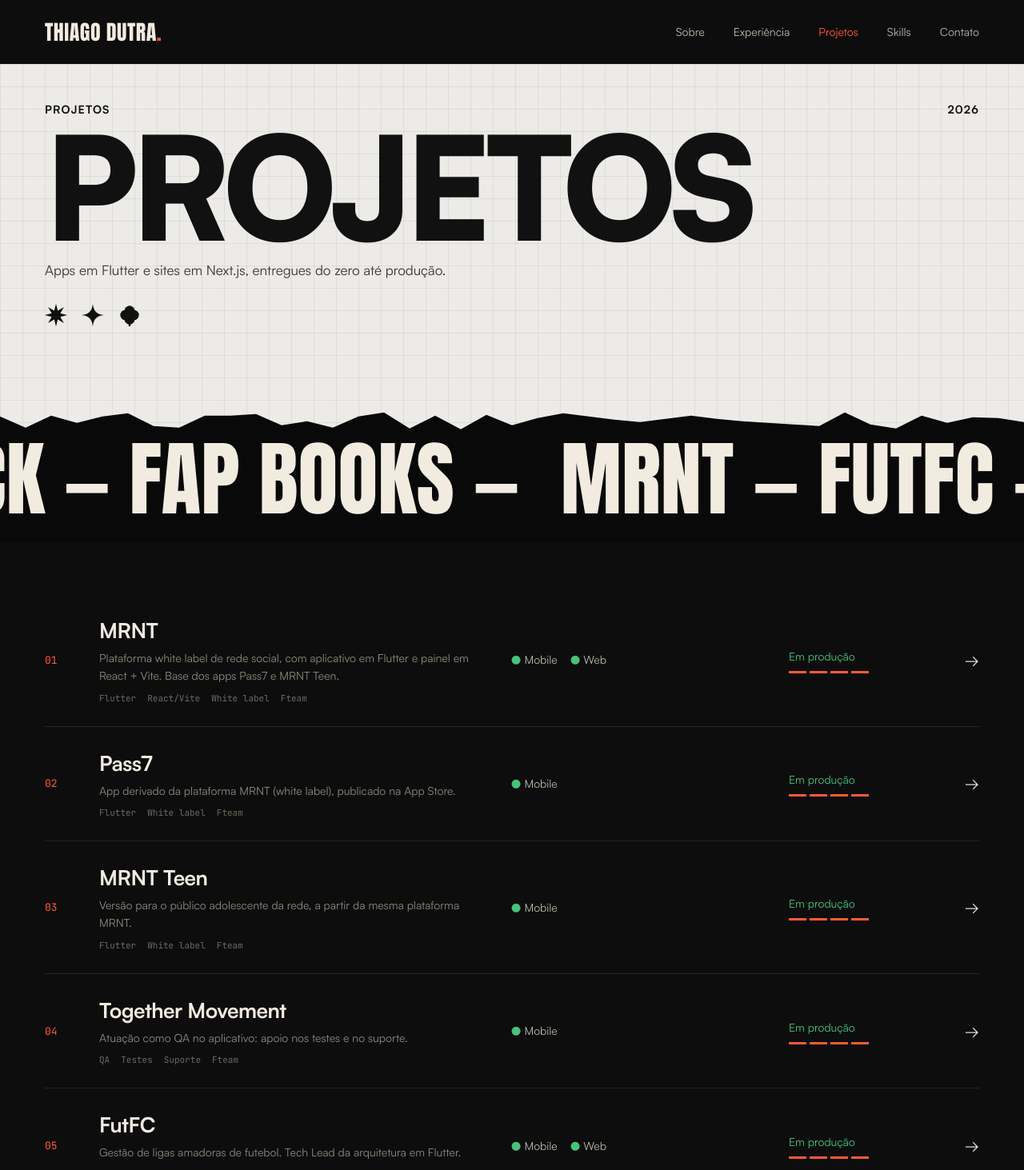
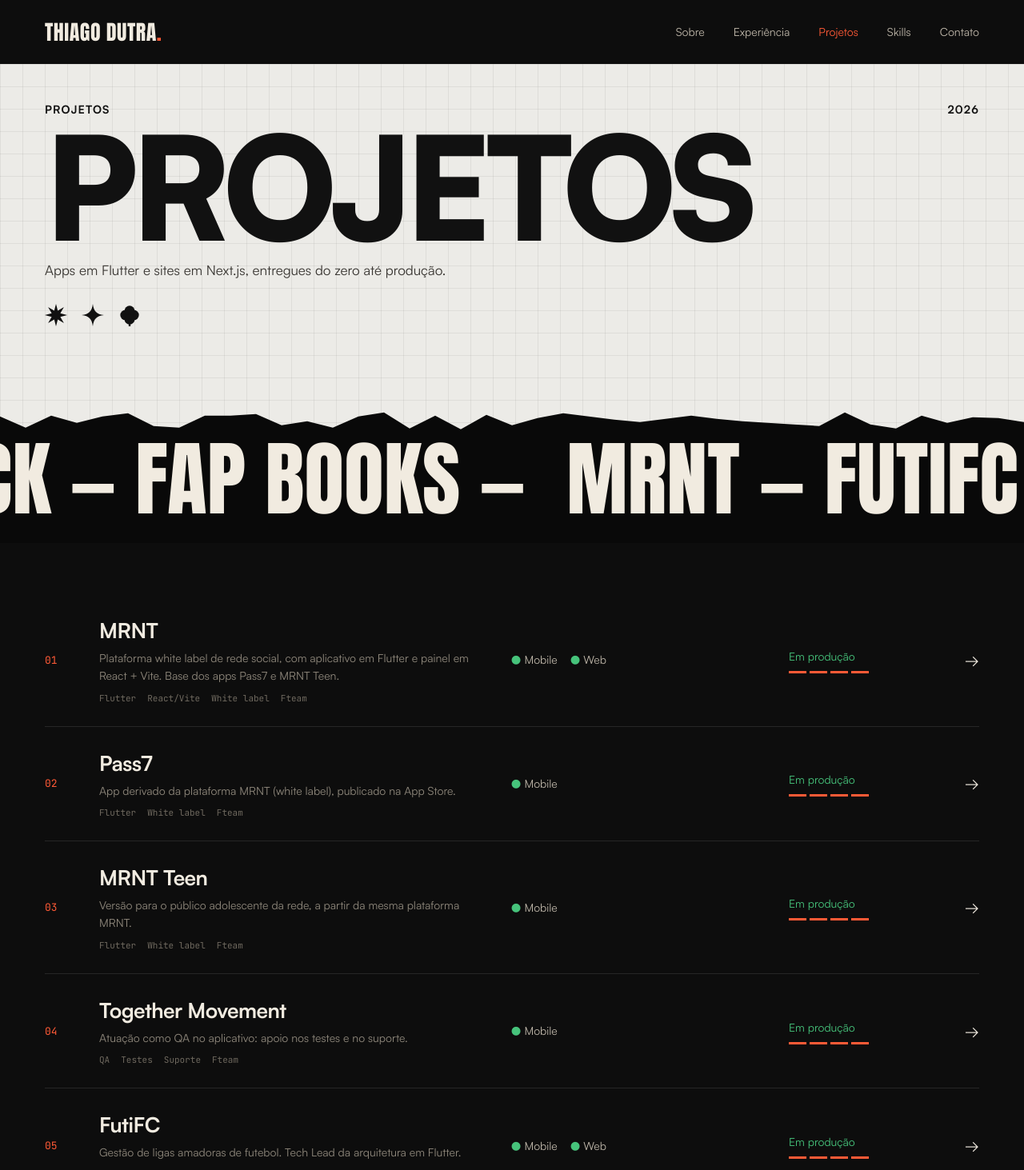
Before and after one commit to dutrathiagodev/portifolio, a Next.js app: page /projetos in a window 1280 px wide. Shown: the top 1463 px of the page at 80% size. Built offline with nearby package versions, Linux system fonts and the light colour scheme; no server answers.

Commit message:
fix: corrige o nome do projeto para FutiFC

```diff
--- a/src/app/projetos/page.tsx
+++ b/src/app/projetos/page.tsx
@@ -4,7 +4,7 @@ import { Projects } from "@/components/sections/projects/projects";
 export const metadata: Metadata = {
   title: "Projetos",
   description:
-    "Projetos de Thiago Dutra em Flutter e Next.js: MRNT, FutFC, Face a Face, To-Do List Detetive, OneTick, FAP Books e mais, com status e camadas.",
+    "Projetos de Thiago Dutra em Flutter e Next.js: MRNT, FutiFC, Face a Face, To-Do List Detetive, OneTick, FAP Books e mais, com status e camadas.",
   alternates: { canonical: "/projetos" },
 };
 
--- a/src/content/experiencia.ts
+++ b/src/content/experiencia.ts
@@ -94,7 +94,7 @@ export const experienceContent: ExperienceContent = {
         [
           "Atuação como Tech Lead em dois projetos internos (",
           {
-            text: "FutFC",
+            text: "FutiFC",
             href: "https://apps.apple.com/br/app/futi-fc/id6758945796",
           },
           " e ",
--- a/src/content/projetos.ts
+++ b/src/content/projetos.ts
@@ -5,7 +5,7 @@ export const projectsContent: ProjectsContent = {
     label: "PROJETOS",
     title: "Projetos",
     lead: "Apps em Flutter e sites em Next.js, entregues do zero até produção.",
-    marquee: "MRNT — FutFC — Face a Face — OneTick — FAP Books —",
+    marquee: "MRNT — FutiFC — Face a Face — OneTick — FAP Books —",
   },
   statusLabels: {
     production: "Em produção",
@@ -54,7 +54,7 @@ export const projectsContent: ProjectsContent = {
       tags: ["QA", "Testes", "Suporte", "Fteam"],
     },
     {
-      name: "FutFC",
+      name: "FutiFC",
       href: "https://apps.apple.com/br/app/futi-fc/id6758945796",
       description:
         "Gestão de ligas amadoras de futebol. Tech Lead da arquitetura em Flutter.",
```
Also changed, not shown: 1 other file (tests, documents, lock files or other folders).
